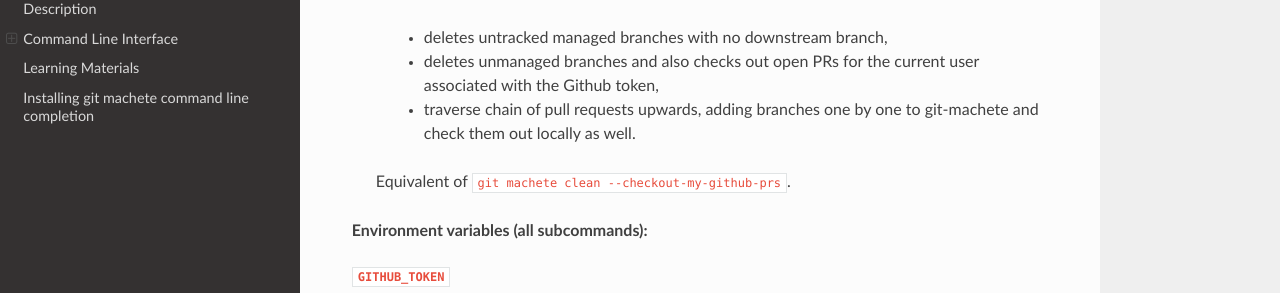
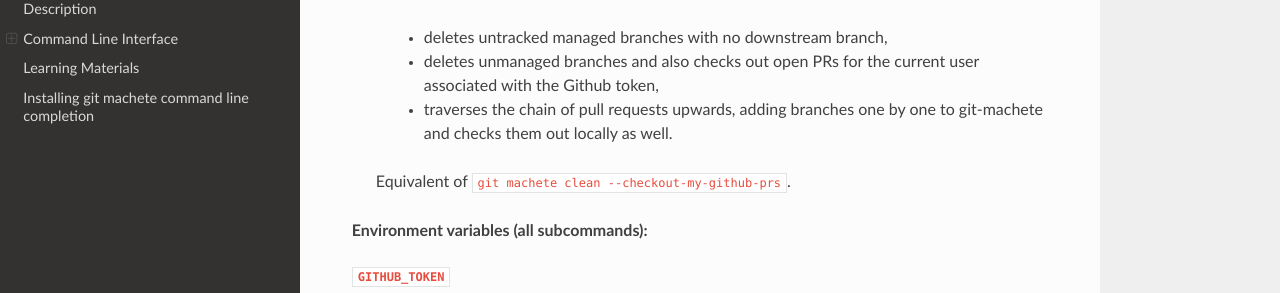
Before and after one commit to VirtusLab/git-machete, a Sphinx documentation site: the page built from docs/source/index.rst, in a window 1280 px wide and 900 px high, scrolled down 13774 px. Shown: the part 158-451 px from the top of the window. Built offline with Sphinx 7.4.7 and the Read the Docs theme 2.0.0, drawn with Linux system fonts in a browser that asks for light colours.

Commit message:
Update docs/source/cli_help/github.rst
Co-authored-by: Paweł Lipski <pawel.p.lipski@gmail.com>

```diff
--- a/docs/source/cli_help/github.rst
+++ b/docs/source/cli_help/github.rst
@@ -66,7 +66,7 @@
 
     * deletes untracked managed branches with no downstream branch,
     * deletes unmanaged branches and also checks out open PRs for the current user associated with the Github token,
-    * traverse chain of pull requests upwards, adding branches one by one to git-machete and check them out locally as well.
+    * traverses the chain of pull requests upwards, adding branches one by one to git-machete and checks them out locally as well.
   Equivalent of ``git machete clean --checkout-my-github-prs``.
 
 **Environment variables (all subcommands):**
```
